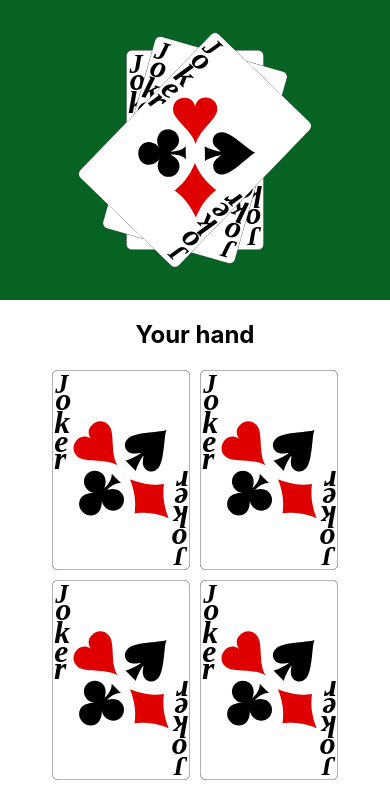
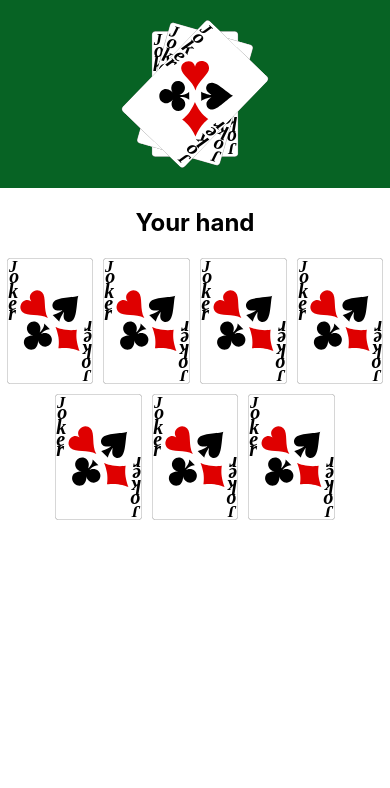
Before and after one commit to scottieboi/oh-hell, a React (Create React App) app in the folder web/: page / in a window 390 px wide. Shown: the top 788 px of the page. Built offline with nearby package versions, Linux system fonts and the light colour scheme.

Commit message:
Adds card resizing for narrow screens

```diff
--- a/web/src/card/Card.ts
+++ b/web/src/card/Card.ts
@@ -54,21 +54,41 @@ import tenOfClubs from '../img/cards/10_of_clubs.svg';
 import jackOfClubs from '../img/cards/jack_of_clubs.svg';
 import queenOfClubs from '../img/cards/queen_of_clubs.svg';
 import kingOfClubs from '../img/cards/king_of_clubs.svg';
-
-export interface CardProps {
-  suit: Suits,
-  number?: CardNumbers
-}
+import CardProps from './CardProps';
 
 /**
  * Default height of card
  */
-export const CARD_HEIGHT = 200;
+const CARD_HEIGHT = 200;
 
 /**
  * Default width of card
  */
-export const CARD_WIDTH = 0.688705 * CARD_HEIGHT;
+const CARD_WIDTH = 0.688705 * CARD_HEIGHT;
+
+export function getCardWidth() {
+  let width = CARD_WIDTH;
+
+  // Resize cards if on small screen
+  const smallScreenCardWidth = window.innerWidth / 4.5;
+  if (CARD_WIDTH > smallScreenCardWidth) {
+    width = smallScreenCardWidth;
+  }
+
+  return width;
+}
+
+export function getCardHeight() {
+  let height = CARD_HEIGHT;
+
+  // Resize cards if on small screen
+  const smallScreenCardWidth = window.innerWidth / 4.5;
+  if (CARD_WIDTH > smallScreenCardWidth) {
+    height = smallScreenCardWidth * CARD_HEIGHT / CARD_WIDTH;
+  }
+
+  return height;
+}
 
 export function getCardAsImage(props: CardProps) {
   const img = new Image();
--- /dev/null
+++ b/web/src/card/CardProps.ts
@@ -0,0 +1,7 @@
+import Suits from "./Suits";
+import CardNumbers from "./CardNumbers";
+
+export default interface CardProps {
+  suit: Suits,
+  number?: CardNumbers
+}
--- a/web/src/card/SingleCard.tsx
+++ b/web/src/card/SingleCard.tsx
@@ -1,31 +1,12 @@
 import React from 'react';
-import { CardProps, getCardAsImage, CARD_WIDTH, CARD_HEIGHT } from './Card';
+import { getCardAsImage, getCardWidth, getCardHeight } from './Card';
+import CardProps from './CardProps';
 
-interface SingleCardProps {
-  card: CardProps,
-  height?: number,
-  width?: number
-}
-
-function SingleCard(props: SingleCardProps) {
-  const img = getCardAsImage(props.card);
-
-  let width: number;
-  let height: number;
-
-  if (props.width) {
-    width = props.width;
-    height = props.width * CARD_HEIGHT / CARD_WIDTH;
-  } else if (props.height) {
-    width = props.height * CARD_WIDTH / CARD_HEIGHT;
-    height = props.height;
-  } else {
-    width = CARD_WIDTH;
-    height = CARD_HEIGHT;
-  }
+function SingleCard(props: CardProps) {
+  const img = getCardAsImage(props);
 
   if (img) {
-    return (<img src={img.src} width={width} height={height} alt="Playing card" />);
+    return (<img src={img.src} width={getCardWidth()} height={getCardHeight()} alt="Playing card" />);
   }
 
   return null;
--- a/web/src/hand/Hand.tsx
+++ b/web/src/hand/Hand.tsx
@@ -1,7 +1,7 @@
 import React from 'react';
-import { CardProps } from '../card/Card';
 import './Hand.css';
 import SingleCard from '../card/SingleCard';
+import CardProps from '../card/CardProps';
 
 interface HandProps {
   cards: Array<CardProps>
@@ -12,7 +12,7 @@ function Hand(props: HandProps) {
     <>
       <h1 className='hand-header'>Your hand</h1>
       <div className='hand-container'>
-        {props.cards.map(card => <SingleCard card={card} />)}
+        {props.cards.map(card => <SingleCard suit={card.suit} number={card.number} />)}
       </div>
     </>
   )
--- a/web/src/table/Table.tsx
+++ b/web/src/table/Table.tsx
@@ -1,6 +1,7 @@
 import React from 'react';
-import { CardProps, CARD_HEIGHT, CARD_WIDTH, getCardAsImage } from '../card/Card';
+import { getCardAsImage, getCardWidth, getCardHeight } from '../card/Card';
 import { getRandomInt } from '../utils/Math';
+import CardProps from '../card/CardProps';
 
 interface TableProps {
   cards: Array<CardProps>
@@ -21,8 +22,11 @@ function drawCardsToCanvas(cards: Array<CardProps>, canvasRef: React.RefObject<H
         // put in centre
         ctx.translate(canvas.width / 2, canvas.height / 2);
 
+        const cardWidth = getCardWidth();
+        const cardHeight = getCardHeight();
+
         images.forEach(image => {
-          ctx.drawImage(image, -(CARD_WIDTH / 2), -(CARD_HEIGHT / 2), CARD_WIDTH, CARD_HEIGHT);
+          ctx.drawImage(image, -(cardWidth / 2), -(cardHeight / 2), cardWidth, cardHeight);
           ctx.rotate(getRandomInt(15, 30) * Math.PI / 180);
         });
 
@@ -50,12 +54,12 @@ function Table(props: TableProps) {
 
   React.useEffect(() => {
     drawCardsToCanvas(props.cards, canvasRef);
-  }, [props]);
+  }, [props, window.innerWidth]);
 
   return (<canvas
     ref={canvasRef}
     width={window.innerWidth}
-    height={CARD_HEIGHT * 1.5}
+    height={getCardHeight() * 1.5}
   />);
 }
 
```
